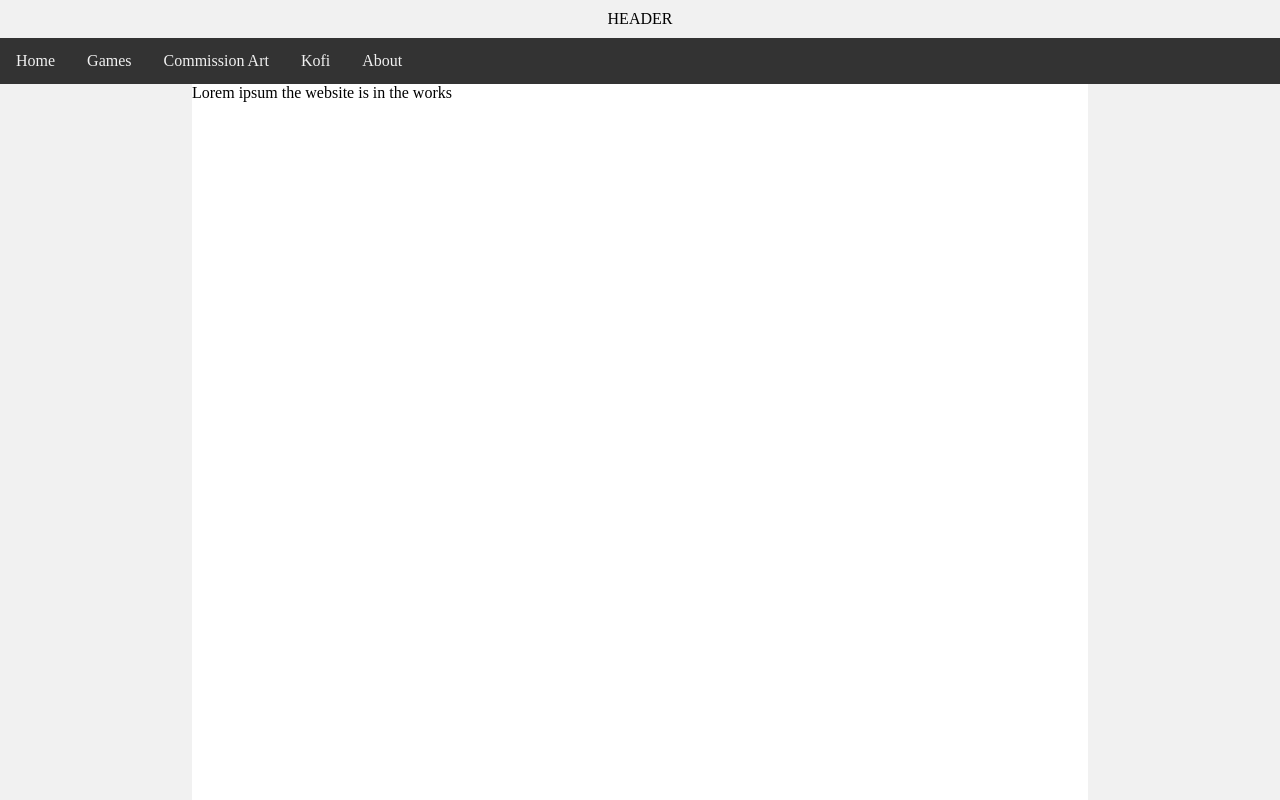
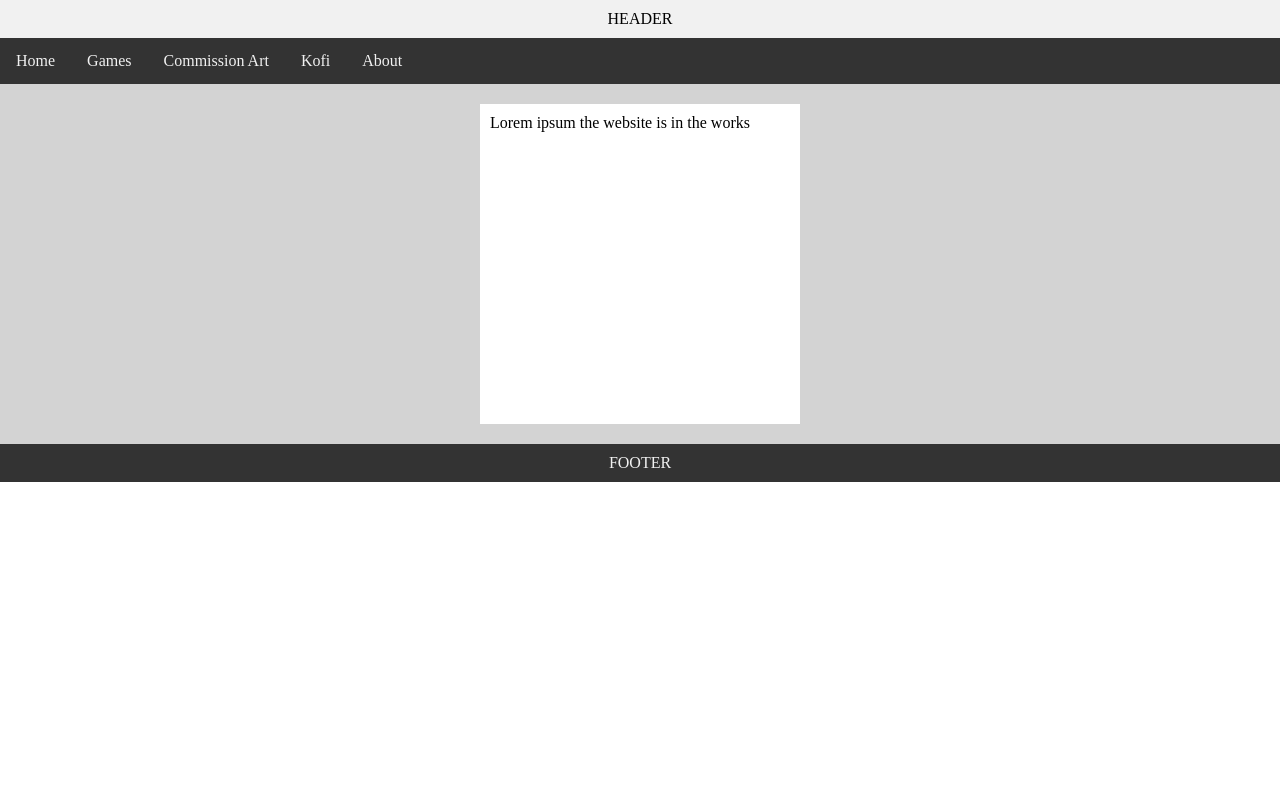
Before and after one commit to erosboulay/erosboulay.github.io, a plain HTML site: page index.html in a window 1280 px wide. Shown: the top 800 px of the page. Drawn offline with Linux system fonts and the light colour scheme.

Commit message:
Change css color, footer

```diff
--- a/style.css
+++ b/style.css
@@ -3,10 +3,18 @@ body {
   padding: 0;
 }
 
-header {
-  background-color: #f1f1f1;
+header, footer {
   padding: 10px;
   text-align: center;
+}
+
+header {
+    background-color: #f1f1f1;
+}
+
+footer {
+    color: #f1f1f1;
+    background-color: #333333;
 }
 
 /* Style the topnav */
@@ -36,13 +44,13 @@ ul.topnav li a:hover {
   display: flex;
   justify-content: center;
   align-items: center;
-  background-color: #f1f1f1;
+  background-color: lightgrey;
+  padding: 20px;
 }
 
 .content-text{
-    width:70vw;
     min-width: 300px;
-    height:70vw;
     min-height: 300px;
     background-color: #ffffff;
+    padding: 10px;
 }
```
Also changed, not shown: index.html (+1 -0 lines).
